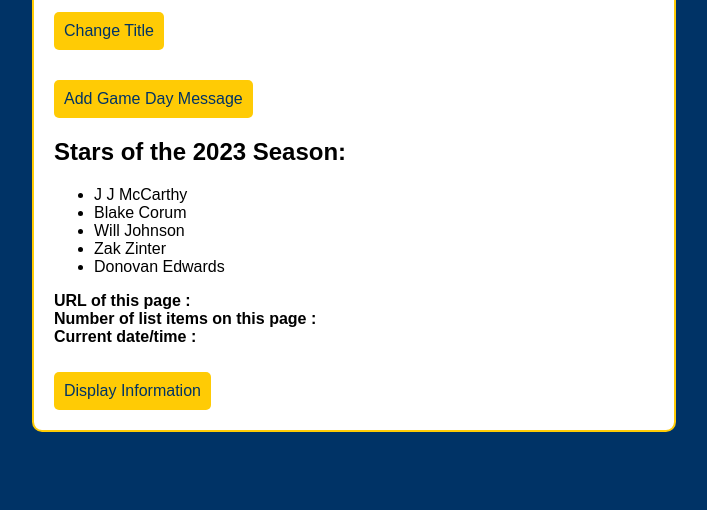
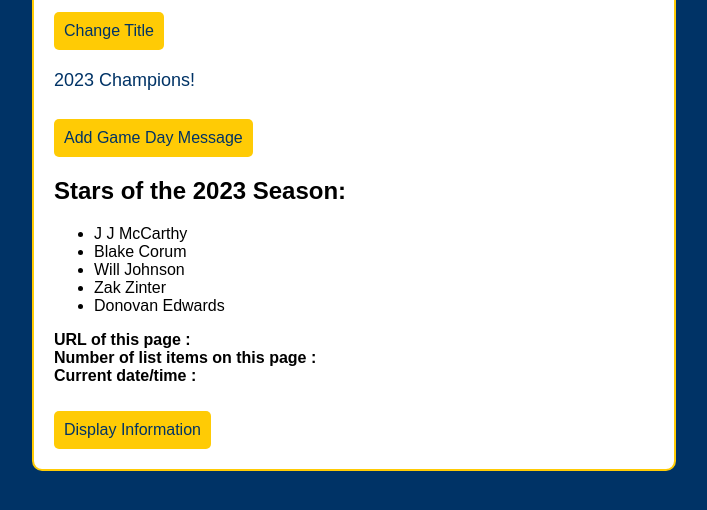
Before and after one commit to tolanisumich/discussion11_activity, a plain HTML site: page index.html in a window 1280 px wide. Both pictures are taken after a click on the button "Add Game Day Message". Shown: the part 120-630 px from the top of the page, without its empty margins (286-993 px from the left). Drawn offline with Linux system fonts and the light colour scheme.

Commit message:
Add files via upload

```diff
--- a/index.html
+++ b/index.html
@@ -88,18 +88,26 @@
         document.body.style.backgroundColor = "#003366";
 
         // Step 4: Add the correct ID for the button, create an element 'p' and add a message "2023 Champions!" to p
-        document.getElementById("add ID here").addEventListener("click", function() {
+        document.getElementById("addMessageButton").addEventListener("click", function() {
+            const gameDayMessage = document.createElement("p");
+            gameDayMessage.textContent = "2023 Champions!";
 
             document.getElementById("message").appendChild(gameDayMessage); // Add to the message div
         });
 
         const playerItems = document.querySelectorAll("li");
         // Step 5: Use a conditional statement for playerItems. If there are more than 5 players, log a special message to the console "Go Blue, so many great players in one season!
+         //Try it out with length > 4
+        if (playerItems.length > 4) {
+            console.log("Go Blue, so many great players in one season!");
+        }
 
-        //Try it out with length > 4
 
         function displayInformation() {
             // Step 6: Update the three span elements using ONLY JavaScript
+            document.getElementById("URL").textContent = window.location.href;
+            document.getElementById("items").textContent = playerItems.length;
+            document.getElementById("time").textContent = new Date();
 
         }
     </script>
```
